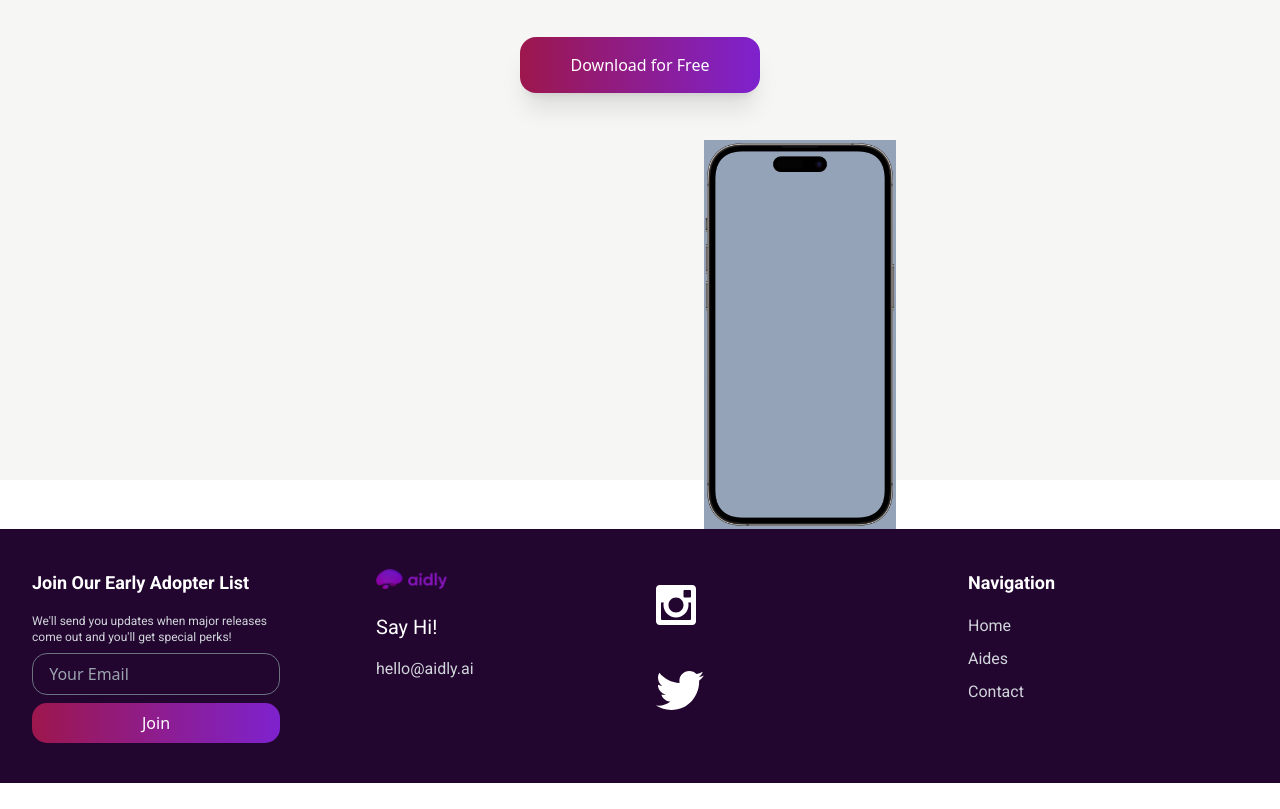
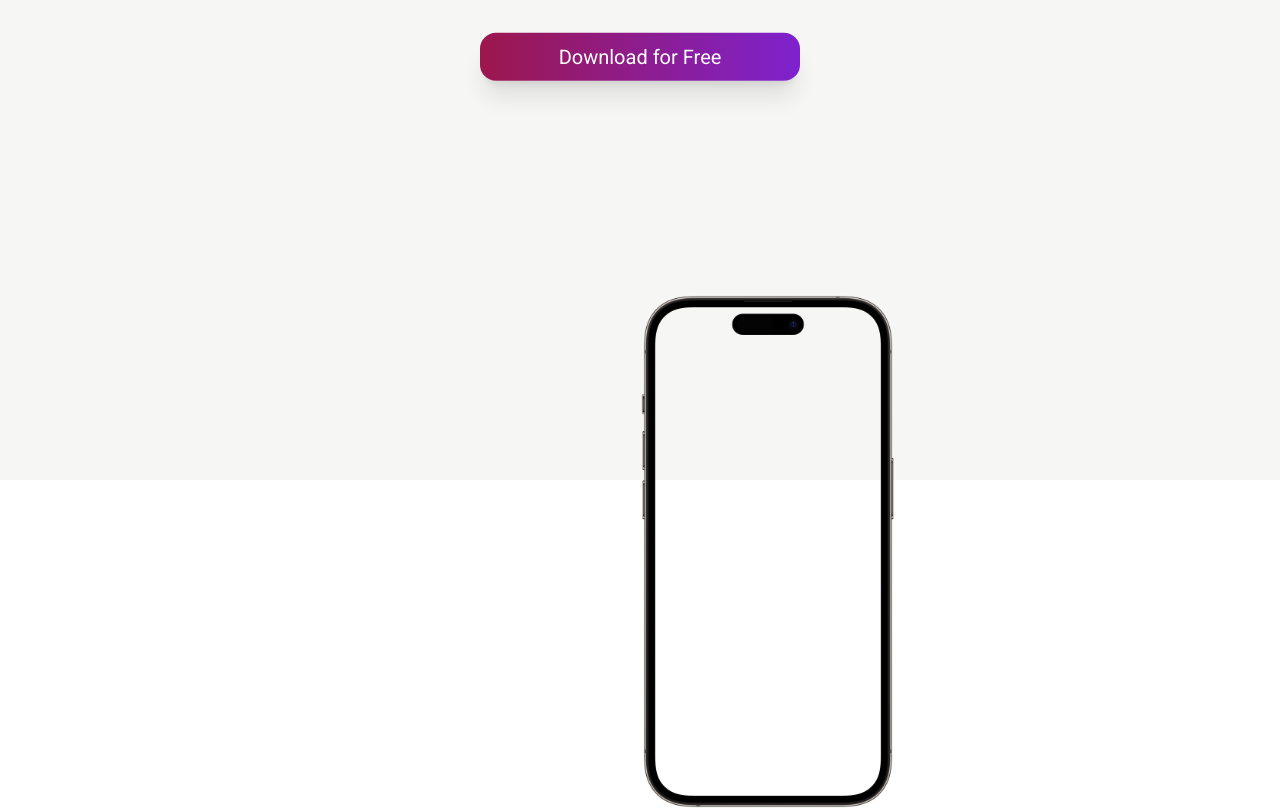
Before and after one commit to Savannahmunn1996/AidlyWebsite, a React (Vite) app: page / in a window 1280 px wide. Shown: the part 320-1129 px from the top of the page. Before the commit the page ends 1103 px from the top, so only its background shows below. Built offline with nearby package versions, Linux system fonts and the light colour scheme.

Commit message:
messing with footer

```diff
--- a/src/App.jsx
+++ b/src/App.jsx
@@ -9,7 +9,7 @@ function App() {
     <>
     <AnimCursor/>
 
-    <main className="bg-back w-screen h-screen bg-full"><Container/></main>
+    <main className="bg-back w-screen h-screen "><Container/></main>
 
    </>
    )
--- a/src/components/Foot.jsx
+++ b/src/components/Foot.jsx
@@ -1,16 +1,16 @@
 import React from 'react'
 import { ImInstagram } from "react-icons/im";
-import {ImTwitter } from "react-icons/im";
+import { ImTwitter } from "react-icons/im";
 
 
 const Foot = () => {
     return (
         <footer className="bg-footz absolute w-screen text-white ">
-            <div className="max-w-full mx-auto px-4 sm:px-6 lg:px-8 py-10">
+            <div className="max-w-full mx-auto px-4 sm:px-6 lg:px-8 py-14">
                 <div className="grid grid-cols-2 md:grid-cols-4 gap-8">
 
 
-                <div className=''>
+                    <div className=''>
                         <h3 className="text-lg font-semibold mb-4 font-robo ">Join Our <span className='gradient-text'>Early Adopter List</span></h3>
                         <p className="text-xs font-robo mb-2 text-gray-300 mr-8" >We'll send you updates when major releases come out
                             and you'll get special perks!</p>
@@ -29,55 +29,17 @@ const Foot = () => {
                         </form>
                     </div>
 
-
-
-
-
-
-                    <div>
-                        <img className='ml-8 h-5 w-13' src="/iconText.png" alt="aidly icon" />
-                        <div className=" text-xl mt-6 ml-8 font-robo ">Say Hi!</div>
-                        <p className="text-md ml-8 mt-4 text-gray-300 hover:text-white hover:underline font-robo">
+                    <div className='flex-col justify-end ml-40 '>
+                        <h3 className=" text-xl mt-6 font-robo ">Say Hi!</h3>
+                        <p className="text-md  mt-4 text-gray-300 hover:text-white hover:underline font-robo">
                             hello@aidly.ai
                         </p>
                     </div>
 
-                    <div><ImInstagram  className='w-10 h-10  mt-4 p-0 flex'></ImInstagram>
-
-
-                    <ImTwitter  className='w-12 h-12  mt-10 p-0'></ImTwitter> </div>
-                    <div>
-                        <h3 className="text-lg font-semibold mb-4 font-robo">Navigation</h3>
-                        <ul className="list-none">
-                            <li className="mb-2">
-                                <a
-                                    href="#home"
-                                    className="text-gray-300 hover:text-white hover:underline font-robo"
-                                >
-                                    Home
-                                </a>
-                            </li>
-
-                            <li className="mb-2">
-                                <a
-                                    href="#aides"
-                                    className="text-gray-300 hover:text-white hover:underline font-robo"
-                                >
-                                    Aides
-                                </a>
-                            </li>
-                            <li className="mb-2">
-                                <a
-                                    href="#contact"
-                                    className="text-gray-300 hover:text-white hover:underline font-robo"
-                                >
-                                    Contact
-                                </a>
-                            </li>
-                        </ul>
-                    </div>
-
-{/* This can be Its own component once we get start applying functionality */}
+                    <div className='flex inline-block justify-end mt-48 col-span-0 '>
+                        <ImInstagram className='w-7 h-7 mr-1  '></ImInstagram>
+                        <p >Instagram</p>
+                        <ImTwitter className='w-8 h-8 ml-4 mr-1'></ImTwitter><p>Twitter</p> </div>
 
                 </div>
             </div>
--- a/src/components/Navbar.jsx
+++ b/src/components/Navbar.jsx
@@ -7,7 +7,7 @@ function Navbar({ currentPage, handlePageChange }) {
   const [shadow, setShadow] = useState("")
 
   function handleScroll() {
-    if (window.scrollY >= 150) {
+    if (window.scrollY ) {
       setShadow(true)
     }
     else {
--- a/src/components/pages/Home.jsx
+++ b/src/components/pages/Home.jsx
@@ -9,14 +9,28 @@ const Home = () => {
                 <a href="https://apps.apple.com/us/app/aidly-ai-chat/id6446067509" target="_blank" rel="noopener noreferrer" >
                     <button
                         type="submit"
-                        className=" animate-bounce  w-60 h-14 mt-10 shadow-xl bg-gradient-to-r from-pink-800 to-purple-700 hover:from-purple-800 hover:to-blue-600 ... text-white py-2 px-4 rounded-[16px] focus:outline-none"
+                        className=" animate-bounce  w-80 h-12 mt-10  shadow-xl bg-gradient-to-r from-pink-800 to-purple-700 hover:from-purple-800 hover:to-blue-600 ... text-white  font-robo text-xl py-2 px-4 rounded-[16px] focus:outline-none"
                     >
                         Download for Free
                     </button>
                 </a>
             </div>
 
-            <div className=' w-48 h-85 float-right mr-96 bg-slate-400'>
+<section>
+
+</section>
+
+
+
+
+
+            <div className=' w-64 h-85 pt-40 float-right mr-96  '>
+                <img className=' object-fill' src="/DeviceOutline.png" alt="A fake phone to hold the video" />
+
+            </div>
+
+
+            <div className=' w-64 mt-80 mb-40 pt-96 h-85 float-left ml-96'>
                 <img className=' object-fill' src="/DeviceOutline.png" alt="A fake phone to hold the video" />
 
             </div>
```
